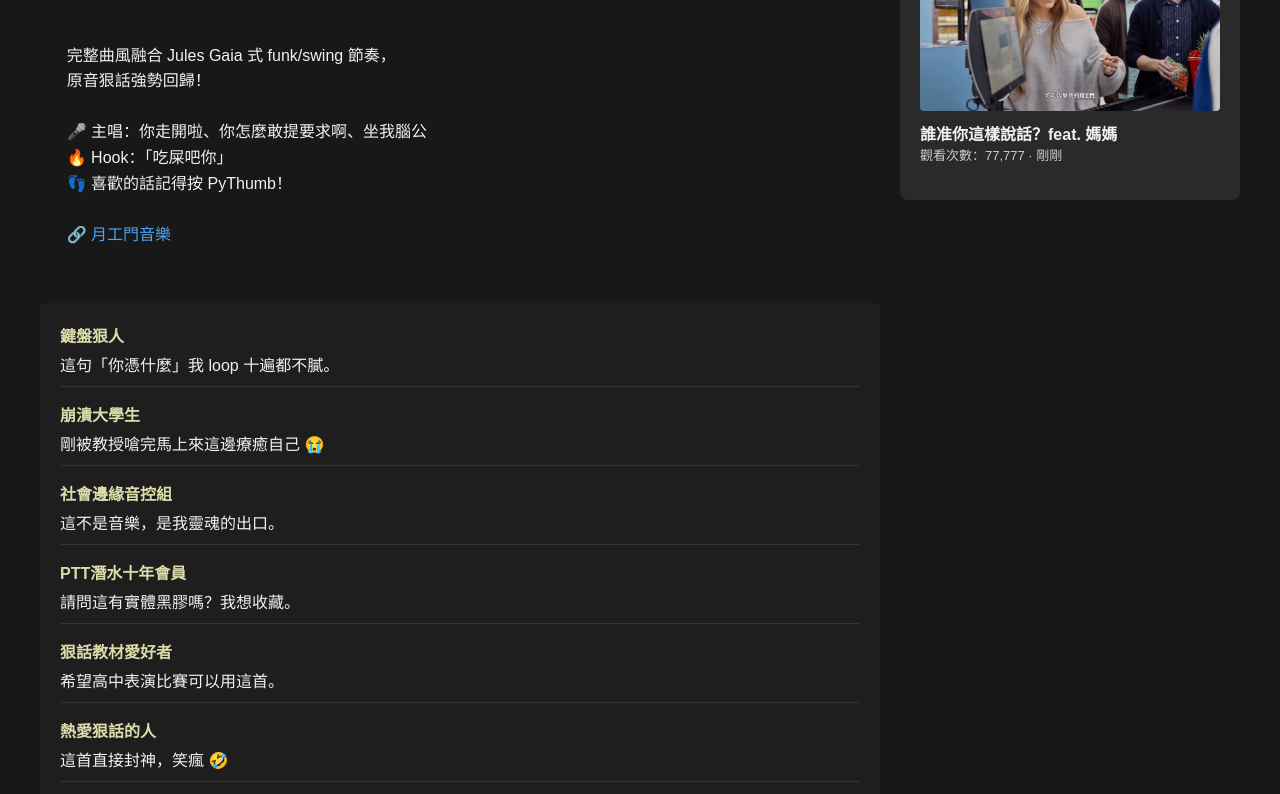
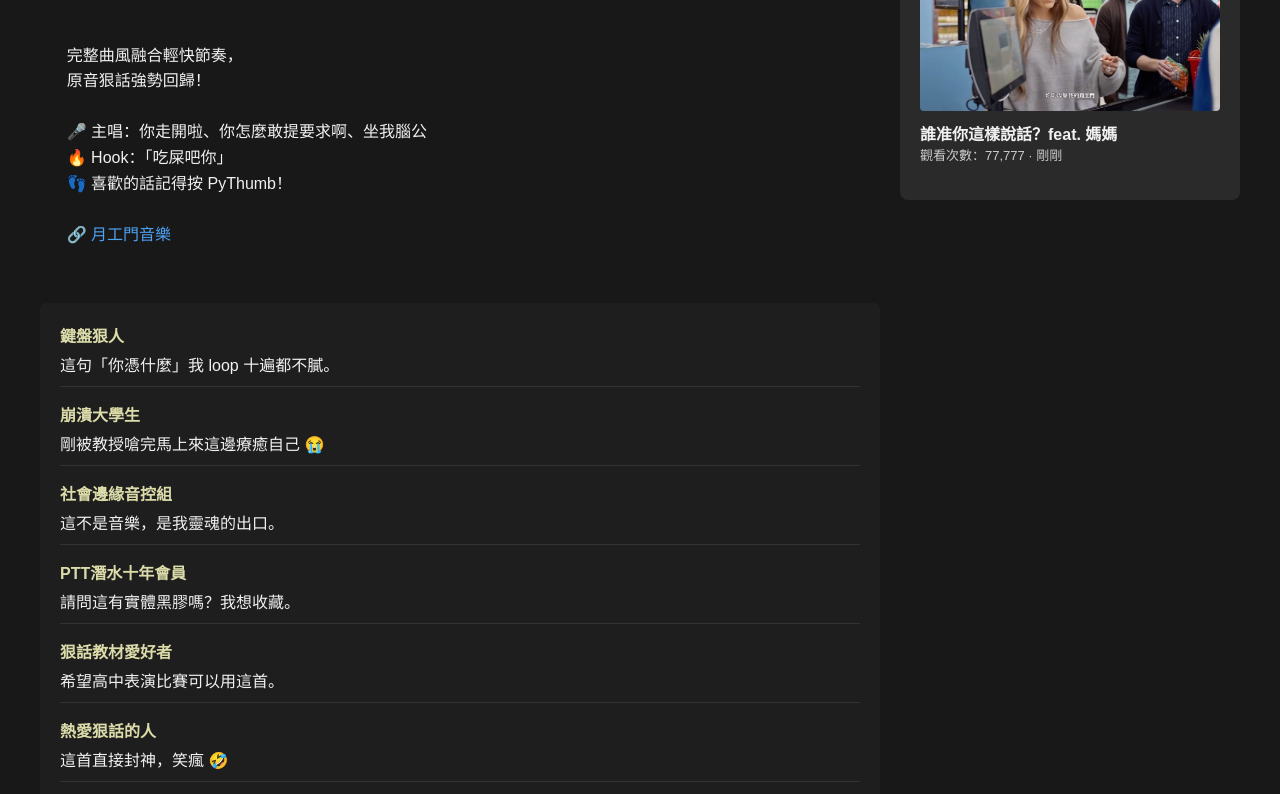
Before and after one commit to yuehkongmen/shiaowei, a plain HTML site: page Pyoutube.html in a window 1280 px wide. Shown: the part 916-1710 px from the top of the page. Drawn offline with Linux system fonts and the light colour scheme.

Commit message:
Update Pyoutube.html

```diff
--- a/Pyoutube.html
+++ b/Pyoutube.html
@@ -121,7 +121,7 @@
     <div class="uploader">副標：當你還敢提要求的時候…</div>
     <div class="uploader">發布者：Pyoutube Official · 觀看次數：69,420 次 · 4 月 29 日</div>
     <div class="description">
-      完整曲風融合 Jules Gaia 式 funk/swing 節奏，
+      完整曲風融合輕快節奏，
       原音狠話強勢回歸！
 
       🎤 主唱：你走開啦、你怎麼敢提要求啊、坐我腦公
```
